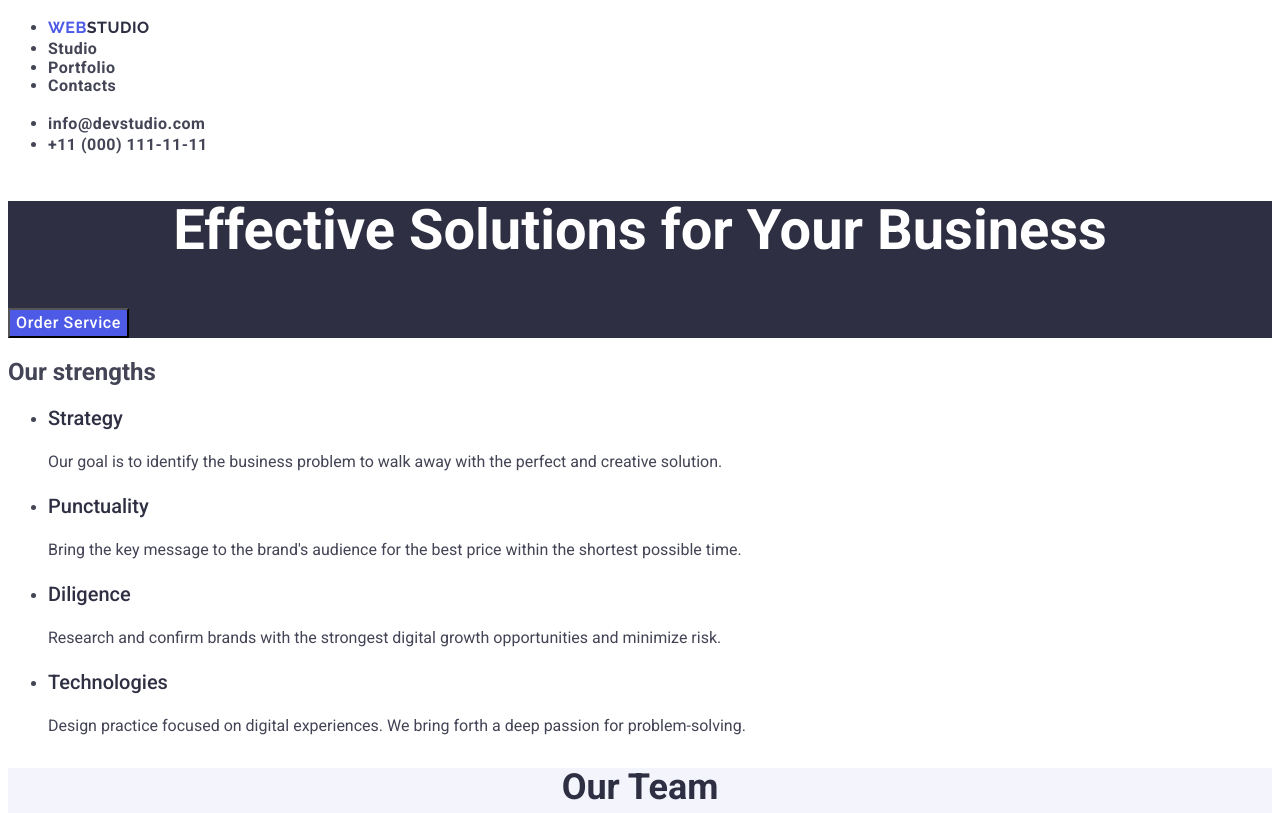
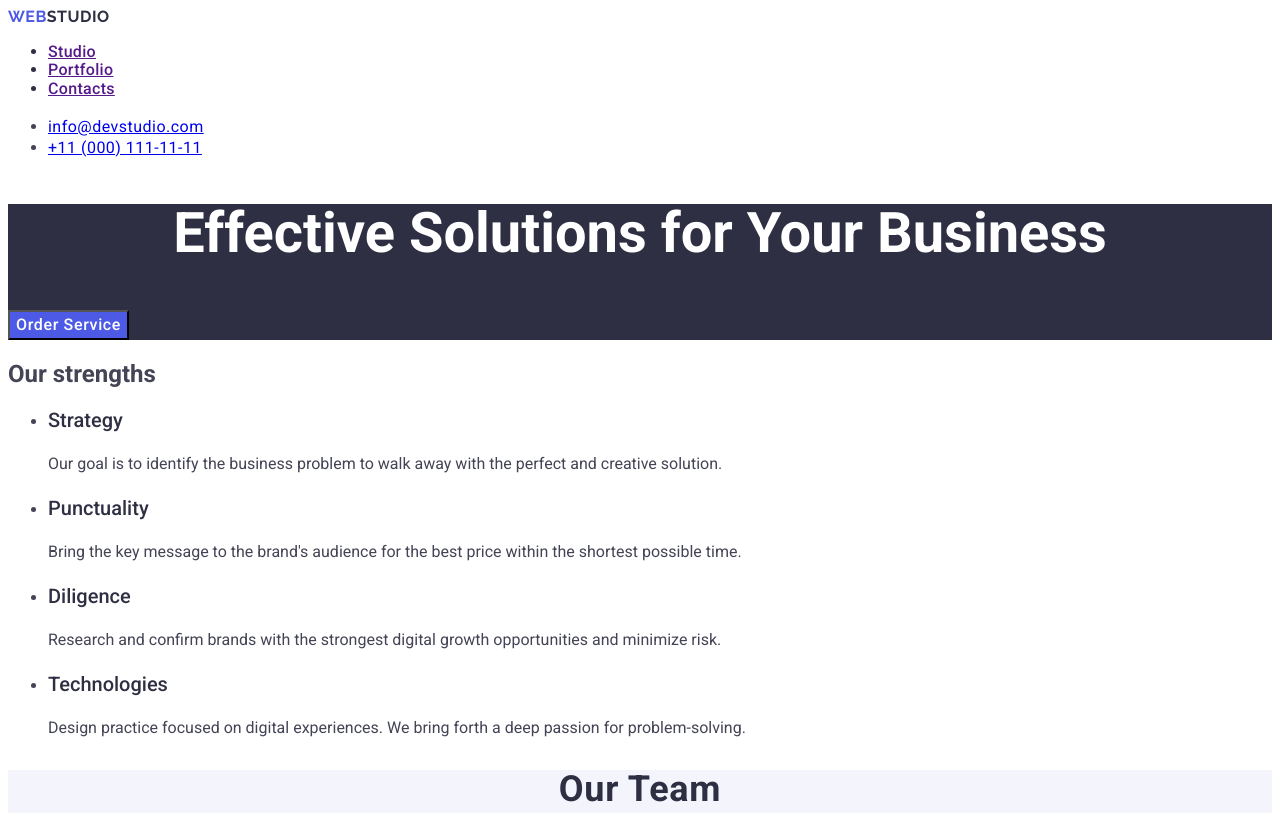
Before and after one commit to Katerynakulik/goit-markup-hw-02, a plain HTML site: page index.html in a window 1280 px wide. Shown: the top 813 px of the page. Drawn offline with Linux system fonts and the light colour scheme.

Commit message:
edit text

```diff
--- a/css/styles.css
+++ b/css/styles.css
@@ -9,17 +9,11 @@ body {
 .header{
     font-family: 'Roboto', sans-serif;
     font-weight: 500;
-    font: size 18px;
+
     line-height: 1.17;
     letter-spacing: 0.03em;
 }
-a {
-    color: inherit;
-    text-decoration: none;
-    font-weight: 700;
 
-
-}
 
 .web-header {
     font-family: 'Raleway', sans-serif;
@@ -27,12 +21,24 @@ a {
     color: #4d5ae5;
     font-weight: 700;
     line-height: 1.5;
+    text-decoration: none;
+    line-height: 1.17;
+    font: size 18px;
+    letter-spacing: 0.03em;
     }
 .web-header:hover, .web.header:focus{
     color: #404bbf;
 }
-.span-studio {
+.web-header .span-studio {
     color: #2e2f42;
+}
+.navbar {
+    font-weight: 500;
+    letter-spacing: 0.02em;
+    color: #2e2f42;
+}
+.navbar-punkt:focus{
+    color: #404bbf;
 }
 .contact{
     font-style: normal;
@@ -72,6 +78,7 @@ a {
 
 .strengths-section-title{
     font-weight: 700;
+    letter-spacing: 0.02em;
 }
 .strengths-list-title{
     font-weight: 500;
@@ -94,10 +101,12 @@ a {
     text-align: center;
     text-transform: capitalize;
     color: #2e2f42;
+    letter-spacing: 0.02em;
 
 }
 .team-list{
     background-color: #FFFFFF;
+    letter-spacing: 0.02em;
 }
 .team-list-title {
     font-weight: 500;
@@ -109,6 +118,7 @@ a {
 .team-list-text {
     font-weight: 400;
     line-height: 1.5;
+
 }
 .portfolio-title {
     font-weight: 700;
@@ -117,6 +127,7 @@ a {
     text-align:center;
     text-transform: capitalize;
     color:#2e2f42;
+    letter-spacing: 0.02em;
 }
 
 .portfolio-list-title {
@@ -129,6 +140,7 @@ a {
 .portfolio-list-text {
     font-weight: 400;
     line-height: 1.5;
+    letter-spacing: 0.02em;
 }
 .footer{
     background-color: #2e2f42;
@@ -140,8 +152,10 @@ a {
 }
 .footer .span-studio {
     color: #f4f4fd;
+    line-height: 1.17;
 }
-footer.text{
+.footer-text{
     line-height: 1.5;
     color: #f4f4fd;
+    letter-spacing: 0.02em;
 }
--- a/index.html
+++ b/index.html
@@ -11,14 +11,12 @@
     </head>
     <body>
         <header class="header">
-            <nav class="header-navbar">
+            <a class="web-header" href="./index.html">Web<span class="span-studio">Studio</span></a>
+            <nav class="navbar">
                 <ul>
-                    <li>
-                        <a class="web-header" href="./index.html">Web<span class="span-studio">Studio</span></a>
-                    </li>
-                    <li><a href="">Studio</a></li>
-                    <li><a href="">Portfolio</a></li>
-                    <li><a href="">Contacts</a></li>
+                    <li class="navbar-punkt"><a href="">Studio</a></li>
+                    <li class="navbar-punkt"><a href="">Portfolio</a></li>
+                    <li class="navbar-punkt"><a href="">Contacts</a></li>
                 </ul>
             </nav>
 
@@ -94,8 +92,8 @@
                 <ul>
                     <li>
                         <img src="./images/portf_bank.jpg" alt="bank" width="360">
-                        <h3 class="list-title">Banking App</h3>
-                        <p class="list-text">App</p>
+                        <h3 class="portfolio-list-title">Banking App</h3>
+                        <p class="portfolio-list-text">App</p>
                     </li>
                     <li>
                         <img src="./images/portf_cash.jpg" alt="cachless" width="360">
```
